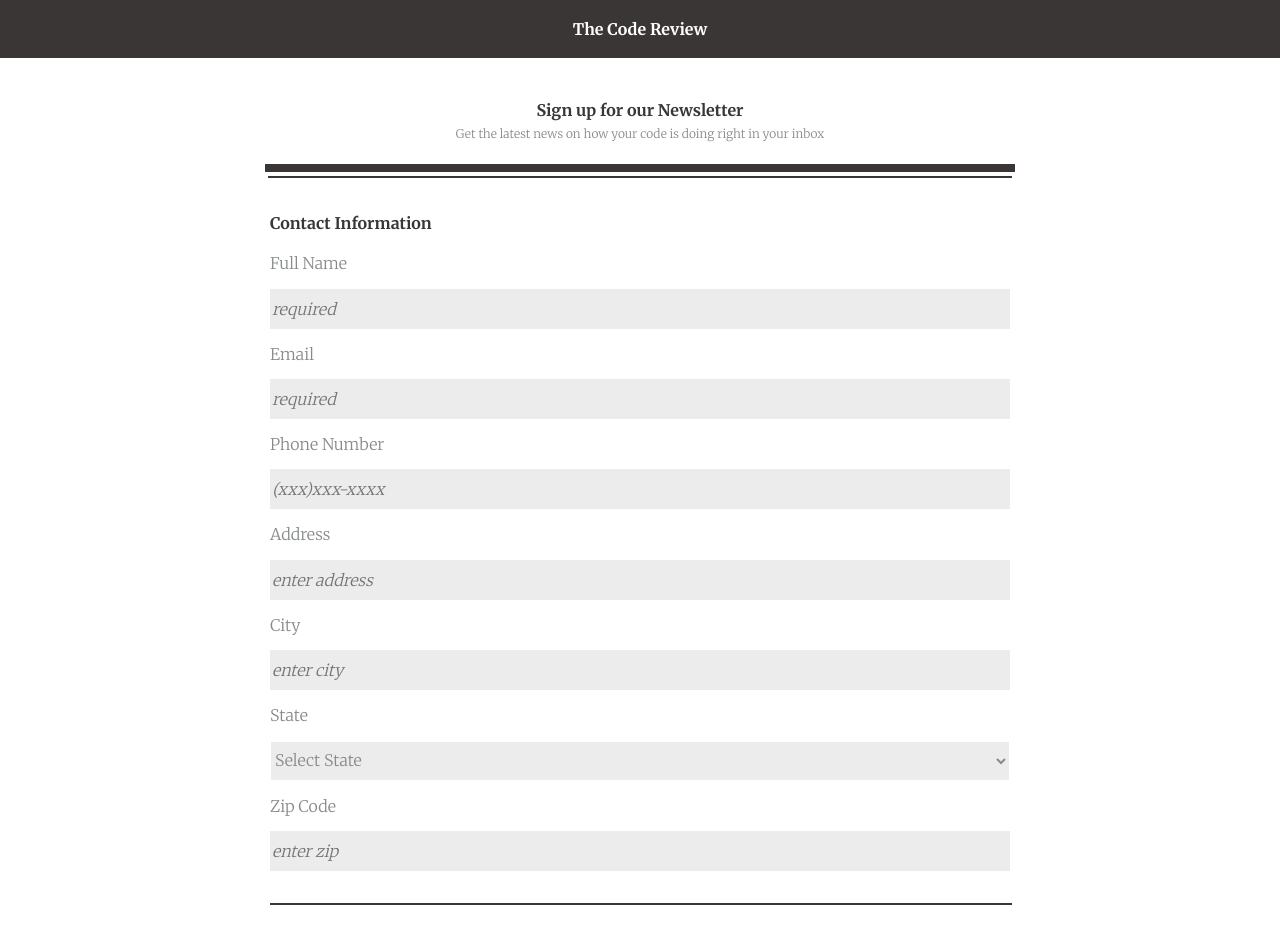
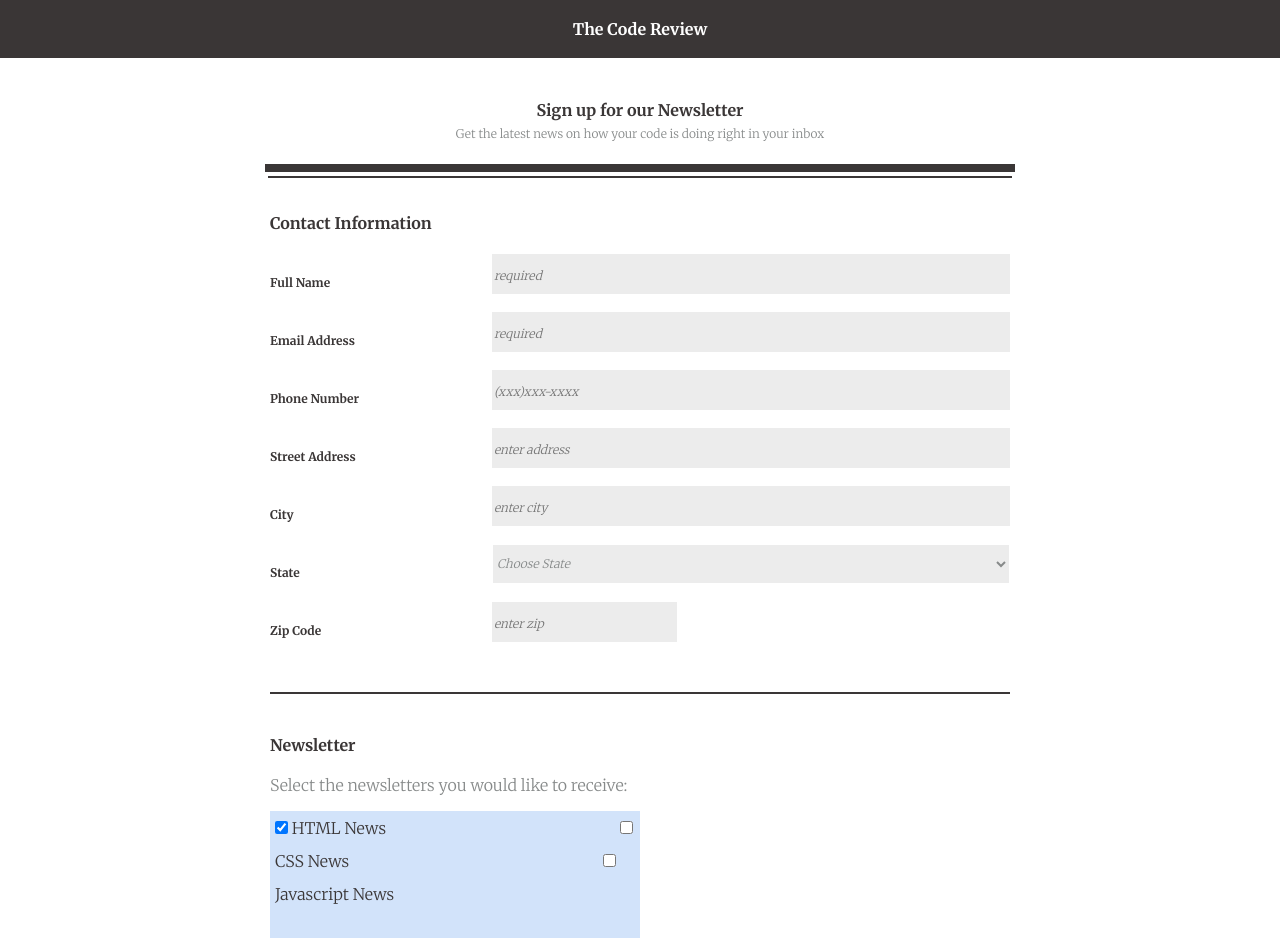
Before and after one commit to sdmasek/techdegree-project3, a plain HTML site: page index.html in a window 1280 px wide. Shown: the top 938 px of the page. Drawn offline with Linux system fonts and the light colour scheme.

Commit message:
More cleanup
Finishing up cleanup of entire project - aligned text in the tablet view the way it should be, made small changes to html text.

```diff
--- a/css/styles.css
+++ b/css/styles.css
@@ -16,8 +16,10 @@ form{
 }
 
 input::placeholder,
-textarea::placeholder{
+textarea::placeholder,
+#state{
     font-style: italic;
+    font-size: .75rem;
 }
 
 header{
@@ -135,6 +137,11 @@ input[type="number"]{
     width: 50%;
 }
 
+input[name="zipcode"]{
+    max-width: 50%;
+
+}
+
 .newsletter label{
     margin-bottom: .5em;
 }
@@ -179,10 +186,16 @@ footer{
     height: 15vh;
 }
 
-@media screen and (min-width: 1024px) {
+@media screen and (min-width: 768px) {
     form{
         max-width: 60%;
 
+    }
+
+    main{
+        display: flex;
+        flex-direction: column;
+        align-items: center;
     }
 
     .header h2{
@@ -197,18 +210,49 @@ footer{
         width: 100%;
     }
 
-    main{
-        display: flex;
-        flex-direction: column;
-        align-items: center;
+    input[name="zipcode"]{
+        max-width: 25%;
+        align-self:flex-start;
     }
 
-    label{
-        max-width: 100%;
+    .contact{
+        display: flex;
+        flex-direction: row;
+        flex-wrap: wrap;
+
+
+    }
+
+    .contact label{
+        font-size: .75rem;
+        line-height: 10px;
+        margin: 1.5rem 0;
+        color:rgb(58, 54, 54);
+        font-weight: bold;
+    }
+
+    .contact_info{
+        margin-bottom: 1em;
+    }
+
+    .contact input, .contact select{
+        flex: 1 70%;
+    }
+
+    .contact label{
+        flex-basis: 30%;
     }
 
     #newsletter_choice, #newsletter_format{
-        max-width: 40%;
+        max-width: 50%;
+        line-height: 25px;
+        color:rgb(58, 54, 54);
     }
 
+    #newsletter_format p{
+        color:rgb(58, 54, 54);
+        font-weight: 700;
+    }
+
+
 }
--- a/index.html
+++ b/index.html
@@ -29,13 +29,13 @@
                 <label for="name">Full Name</label>
                 <input type="text" id="name" placeholder="required" name="user-name" required>
 
-                <label for="email">Email</label>
+                <label for="email">Email Address</label>
                 <input type="email" id="email" placeholder="required" name="email-address" required>
 
                 <label for="phone">Phone Number</label>
                 <input type="tel" id="phone" name="phone-number" placeholder="(xxx)xxx-xxxx">
 
-                <label for="address">Address</label>
+                <label for="address">Street Address</label>
                 <input type="text" id="address" name="user-address" placeholder="enter address">
 
                 <label for="city">City</label>
@@ -43,7 +43,7 @@
 
                 <label for="state">State</label>
                 <select id="state" name="US-state">
-                    <option value="select-state">Select State</option>
+                    <option value="select-state">Choose State</option>
                     <option value="Alabama">Alabama</option>
                     <option value="Alaska">Alaska</option>
                     <option value="Arizona">Arizona</option>
```
